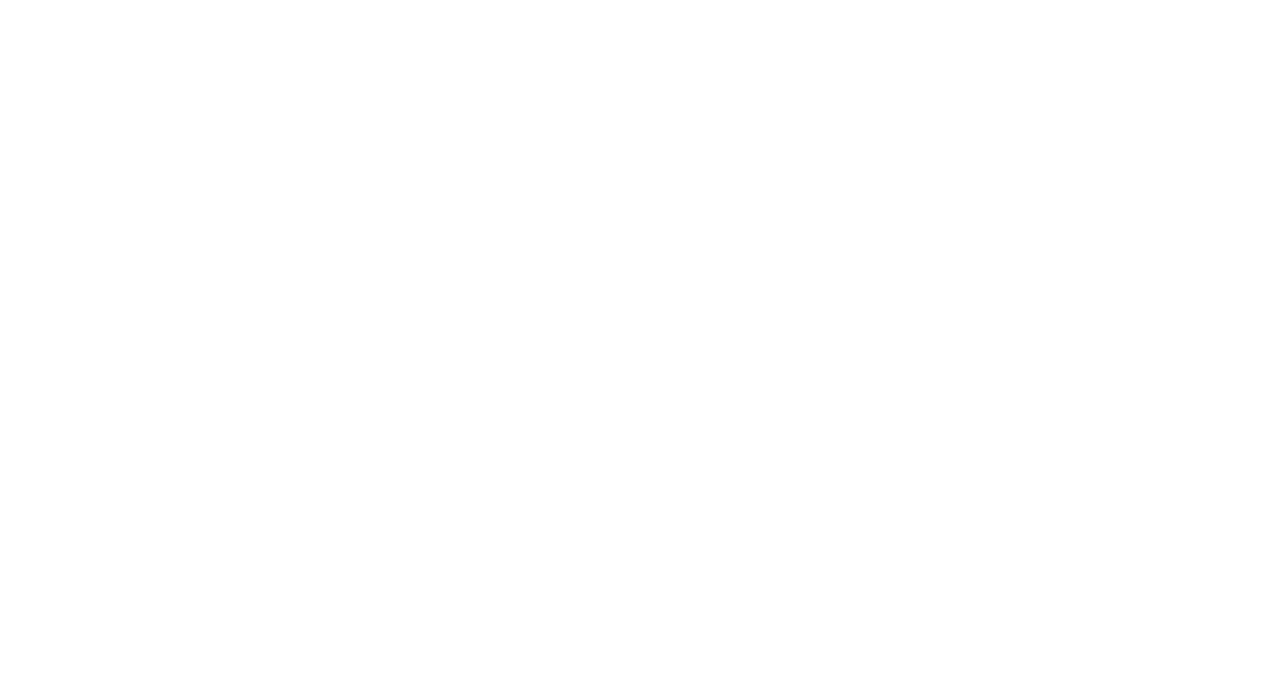
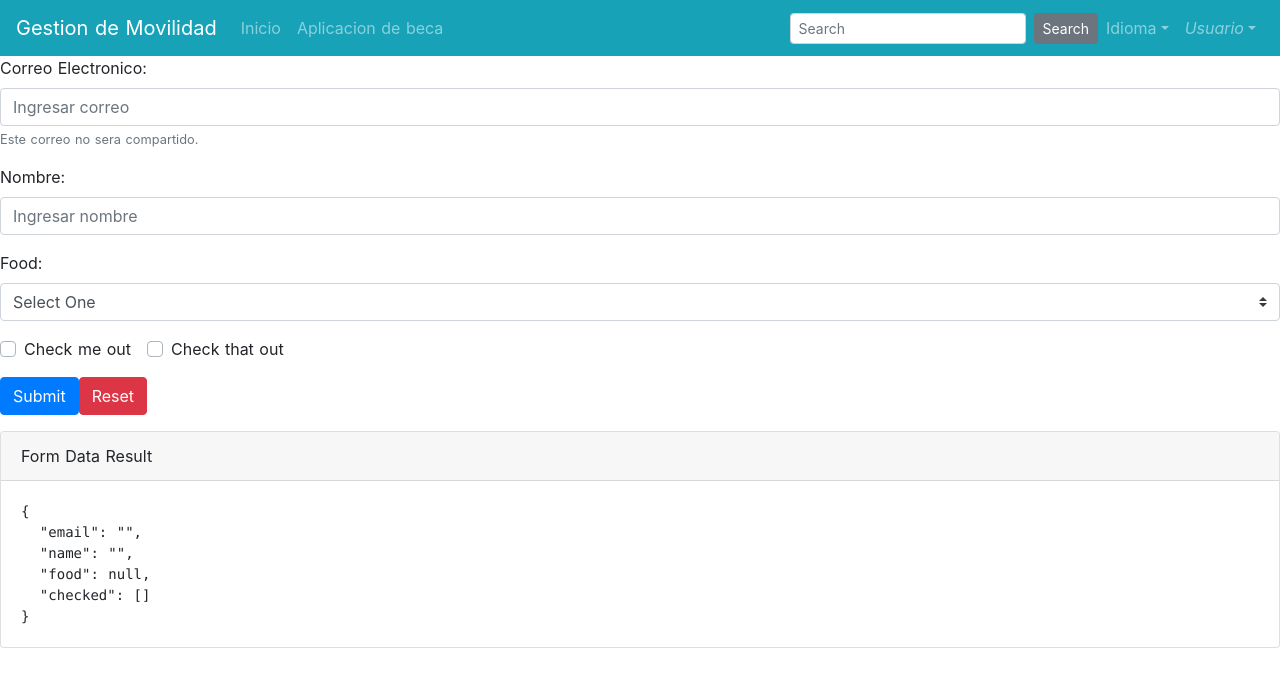
Before and after one commit to EstivenCano/proyecto_web, a Nuxt app: page /formulario in a window 1280 px wide. Before the commit this address had no page. Shown: the top 686 px of the page. Built offline with nearby package versions, Linux system fonts and the light colour scheme.

Commit message:
Barra de navegacion global

```diff
--- a/layouts/default.vue
+++ b/layouts/default.vue
@@ -1,5 +1,43 @@
 <template>
   <div>
+        <div>
+      <b-navbar toggleable="lg" type="dark" variant="info">
+        <b-navbar-brand href="#">Gestion de Movilidad</b-navbar-brand>
+
+        <b-navbar-toggle target="nav-collapse"></b-navbar-toggle>
+
+        <b-collapse id="nav-collapse" is-nav>
+          <b-navbar-nav>
+            <b-nav-item :to="{name:'index'}">Inicio</b-nav-item>
+            <b-nav-item :to="{name:'formulario'}">Aplicacion de beca</b-nav-item>
+          </b-navbar-nav>
+
+          <!-- Right aligned nav items -->
+          <b-navbar-nav class="ml-auto">
+            <b-nav-form>
+              <b-form-input size="sm" class="mr-sm-2" placeholder="Search"></b-form-input>
+              <b-button size="sm" class="my-2 my-sm-0" type="submit">Search</b-button>
+            </b-nav-form>
+
+            <b-nav-item-dropdown text="Idioma" right>
+              <b-dropdown-item href="#">EN</b-dropdown-item>
+              <b-dropdown-item href="#">ES</b-dropdown-item>
+              <b-dropdown-item href="#">RU</b-dropdown-item>
+              <b-dropdown-item href="#">FA</b-dropdown-item>
+            </b-nav-item-dropdown>
+
+            <b-nav-item-dropdown right>
+              <!-- Using 'button-content' slot -->
+              <template v-slot:button-content>
+                <em>Usuario</em>
+              </template>
+              <b-dropdown-item href="#">Perfil</b-dropdown-item>
+              <b-dropdown-item href="#">Salir</b-dropdown-item>
+            </b-nav-item-dropdown>
+          </b-navbar-nav>
+        </b-collapse>
+      </b-navbar>
+    </div>
     <nuxt />
   </div>
 </template>
--- /dev/null
+++ b/pages/formulario.vue
@@ -0,0 +1,87 @@
+<template>
+  <div>
+    <b-form @submit="onSubmit" @reset="onReset" v-if="show">
+      <b-form-group
+        id="input-group-1"
+        label="Correo Electronico:"
+        label-for="input-1"
+        description="Este correo no sera compartido."
+      >
+        <b-form-input
+          id="input-1"
+          v-model="form.email"
+          type="email"
+          required
+          placeholder="Ingresar correo"
+        ></b-form-input>
+      </b-form-group>
+
+      <b-form-group id="input-group-2" label="Nombre:" label-for="input-2">
+        <b-form-input
+          id="input-2"
+          v-model="form.name"
+          required
+          placeholder="Ingresar nombre"
+        ></b-form-input>
+      </b-form-group>
+
+      <b-form-group id="input-group-3" label="Food:" label-for="input-3">
+        <b-form-select
+          id="input-3"
+          v-model="form.food"
+          :options="foods"
+          required
+        ></b-form-select>
+      </b-form-group>
+
+      <b-form-group id="input-group-4">
+        <b-form-checkbox-group v-model="form.checked" id="checkboxes-4">
+          <b-form-checkbox value="me">Check me out</b-form-checkbox>
+          <b-form-checkbox value="that">Check that out</b-form-checkbox>
+        </b-form-checkbox-group>
+      </b-form-group>
+
+      <b-button type="submit" variant="primary">Submit</b-button>
+      <b-button type="reset" variant="danger">Reset</b-button>
+    </b-form>
+    <b-card class="mt-3" header="Form Data Result">
+      <pre class="m-0">{{ form }}</pre>
+    </b-card>
+  </div>
+</template>
+
+<script>
+  export default {
+    data() {
+      return {
+        form: {
+          email: '',
+          name: '',
+          food: null,
+          checked: []
+        },
+        foods: [{ text: 'Select One', value: null }, 'Carrots', 'Beans', 'Tomatoes', 'Corn'],
+        show: true
+      }
+    },
+    methods: {
+      onSubmit(evt) {
+        evt.preventDefault()
+        alert(JSON.stringify(this.form))
+      },
+      onReset(evt) {
+        evt.preventDefault()
+        // Reset our form values
+        this.form.email = ''
+        this.form.name = ''
+        this.form.food = null
+        this.form.checked = []
+        // Trick to reset/clear native browser form validation state
+        this.show = false
+        this.$nextTick(() => {
+          this.show = true
+        })
+      }
+    }
+  }
+</script>
--- a/pages/index.vue
+++ b/pages/index.vue
@@ -1,55 +1,18 @@
 <template>
-<div>
-  <b-navbar toggleable="lg" type="dark" variant="info">
-    <b-navbar-brand href="#">Gestion de Movilidad</b-navbar-brand>
-
-    <b-navbar-toggle target="nav-collapse"></b-navbar-toggle>
-
-    <b-collapse id="nav-collapse" is-nav>
-      <b-navbar-nav>
-        <b-nav-item href="#">Inicio</b-nav-item>
-        <b-nav-item href="#" disabled>Aplicacion de beca</b-nav-item>
-      </b-navbar-nav>
-
-      <!-- Right aligned nav items -->
-      <b-navbar-nav class="ml-auto">
-        <b-nav-form>
-          <b-form-input size="sm" class="mr-sm-2" placeholder="Search"></b-form-input>
-          <b-button size="sm" class="my-2 my-sm-0" type="submit">Search</b-button>
-        </b-nav-form>
-
-        <b-nav-item-dropdown text="Idioma" right>
-          <b-dropdown-item href="#">EN</b-dropdown-item>
-          <b-dropdown-item href="#">ES</b-dropdown-item>
-          <b-dropdown-item href="#">RU</b-dropdown-item>
-          <b-dropdown-item href="#">FA</b-dropdown-item>
-        </b-nav-item-dropdown>
-
-        <b-nav-item-dropdown right>
-          <!-- Using 'button-content' slot -->
-          <template v-slot:button-content>
-            <em>Usuario</em>
-          </template>
-          <b-dropdown-item href="#">Perfil</b-dropdown-item>
-          <b-dropdown-item href="#">Salir</b-dropdown-item>
-        </b-nav-item-dropdown>
-      </b-navbar-nav>
-    </b-collapse>
-  </b-navbar>
-</div>
 
 
 </template>
 
 <script>
-import Logo from '~/components/Logo.vue'
+import Logo from "~/components/Logo.vue";
 
 export default {
   components: {
     Logo
   }
-}
+};
 </script>
+
 
 <style>
 .container {
@@ -62,8 +25,8 @@
 }
 
 .title {
-  font-family: 'Quicksand', 'Source Sans Pro', -apple-system, BlinkMacSystemFont,
-    'Segoe UI', Roboto, 'Helvetica Neue', Arial, sans-serif;
+  font-family: "Quicksand", "Source Sans Pro", -apple-system, BlinkMacSystemFont,
+    "Segoe UI", Roboto, "Helvetica Neue", Arial, sans-serif;
   display: block;
   font-weight: 300;
   font-size: 100px;
```
